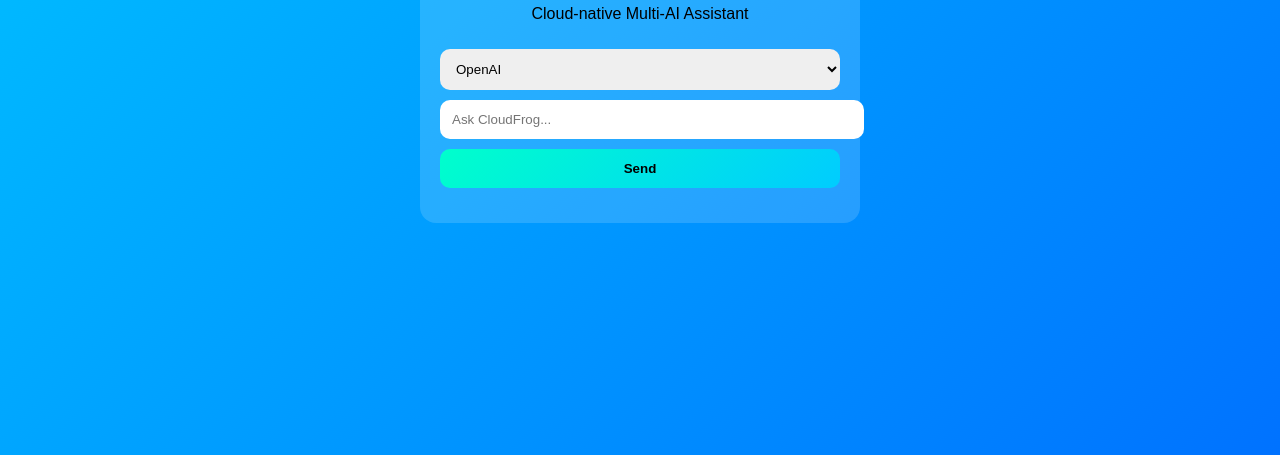
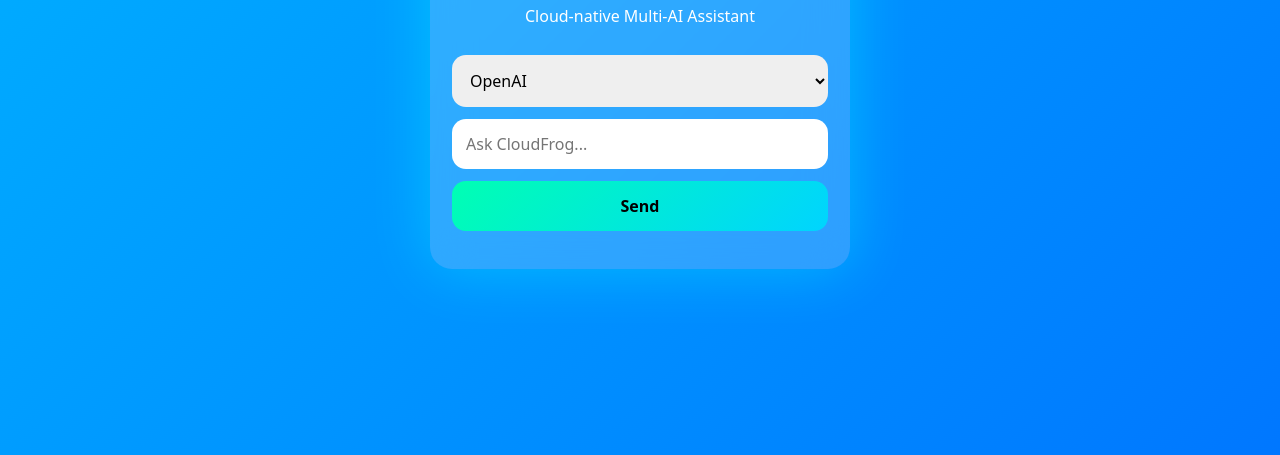
Before and after one commit to aairagalaxystudio/cloudfroge, a website: page public/index.html in a window 1280 px wide. Shown: the part 345-800 px from the top of the page. Drawn offline with Linux system fonts and the light colour scheme.

Commit message:
Update style.css

```diff
--- a/public/style.css
+++ b/public/style.css
@@ -1,54 +1,68 @@
+* { box-sizing: border-box; font-family: system-ui; }
+
 body {
-  font-family: Arial, sans-serif;
-  background: linear-gradient(135deg, #00c6ff, #0072ff);
-  height: 100vh;
   margin: 0;
+  min-height: 100vh;
+  background: linear-gradient(135deg, #00b4ff, #0077ff);
   display: flex;
   justify-content: center;
   align-items: center;
 }
 
 .container {
-  background: rgba(255, 255, 255, 0.15);
-  padding: 20px;
-  border-radius: 16px;
-  width: 90%;
-  max-width: 400px;
-  text-align: center;
+  width: 95%;
+  max-width: 420px;
+  background: rgba(255,255,255,0.18);
+  backdrop-filter: blur(20px);
+  border-radius: 22px;
+  padding: 22px;
+  color: white;
+  box-shadow: 0 0 60px rgba(0,255,255,0.4);
 }
 
-input, select, button {
+.logo { font-size: 42px; text-align: center; }
+
+h1, p { text-align: center; }
+
+select, input, button {
   width: 100%;
-  padding: 12px;
-  margin-top: 10px;
-  border-radius: 10px;
+  margin-top: 12px;
+  padding: 14px;
+  border-radius: 14px;
   border: none;
+  font-size: 16px;
 }
 
 button {
-  background: linear-gradient(135deg, #00ffcc, #00ccff);
+  background: linear-gradient(135deg, #00ffb3, #00d4ff);
   font-weight: bold;
   cursor: pointer;
 }
 
 #chat {
-  margin-top: 15px;
-  max-height: 300px;
+  margin-top: 16px;
+  max-height: 280px;
   overflow-y: auto;
 }
 
 .bubble {
-  padding: 10px;
-  border-radius: 12px;
-  margin: 6px 0;
+  padding: 12px 16px;
+  border-radius: 16px;
+  margin: 8px 0;
+  animation: pop 0.25s ease;
 }
 
 .user {
-  background: #00ffcc;
-  text-align: right;
+  background: #00ffb3;
+  color: #003333;
+  align-self: flex-end;
 }
 
 .bot {
-  background: rgba(255, 255, 255, 0.5);
-  text-align: left;
+  background: rgba(255,255,255,0.2);
 }
+
+@keyframes pop {
+  from { opacity: 0; transform: translateY(10px); }
+  to { opacity: 1; }
+}
```
